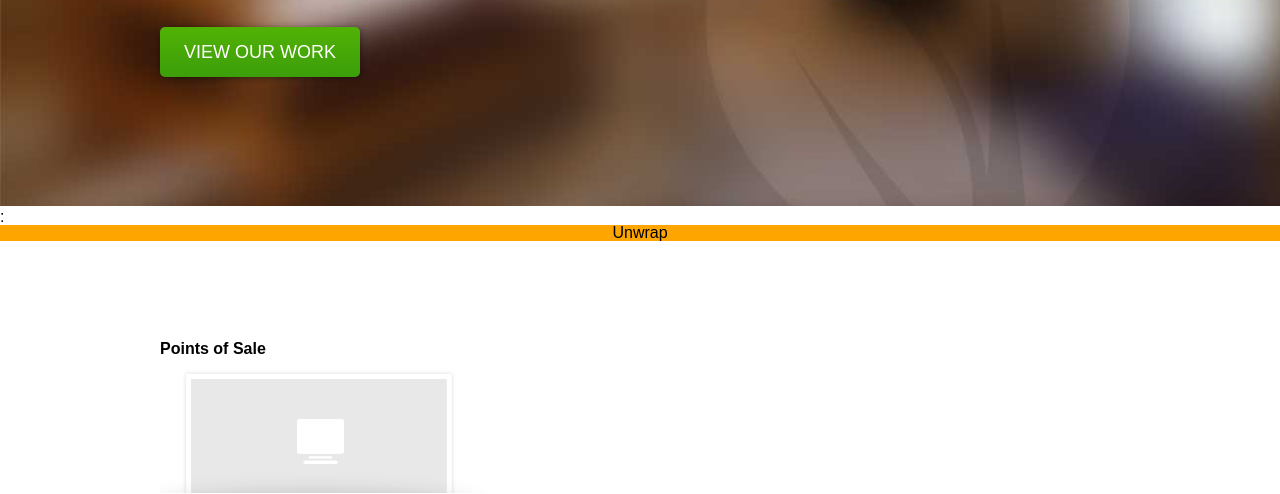
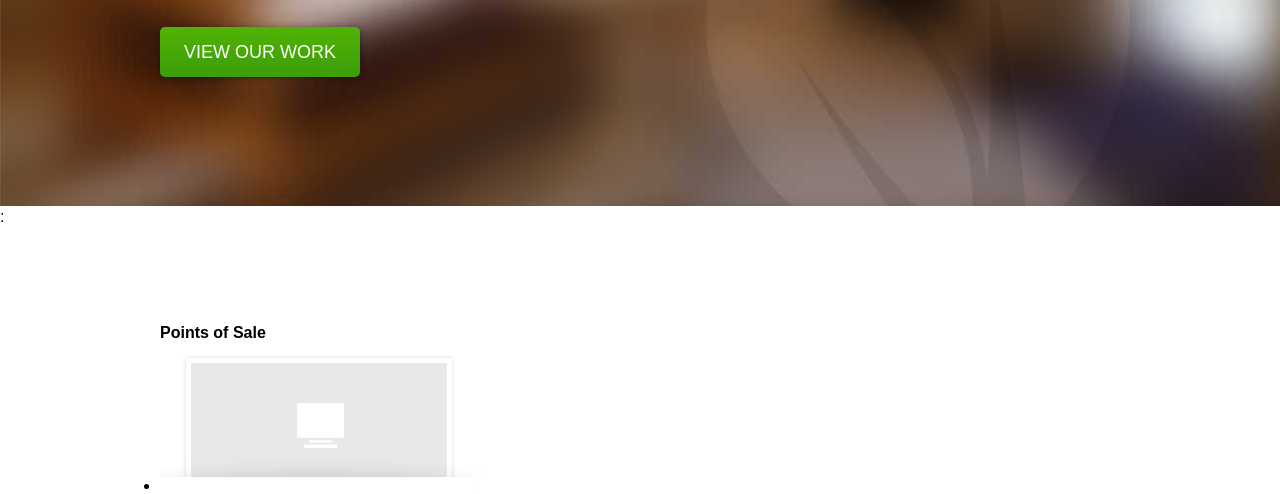
Before and after one commit to XavierCarty95/jquery, a plain HTML site: page index.html in a window 1280 px wide. Shown: the part 289-783 px from the top of the page. Drawn offline with Linux system fonts and the light colour scheme.

```diff
--- a/index.html
+++ b/index.html
@@ -35,7 +35,7 @@
     </div>
 
     <div id="main-content">:
-        <div class ="button" style="text-align :center; padding 10px; background: orange;">Unwrap</div>
+
 
         <div class="wrapper">
             <section id="points-of-sale" style = "height: 0; overflow: hidden">
```
Also changed, not shown: script.js (+10 -0 lines).
